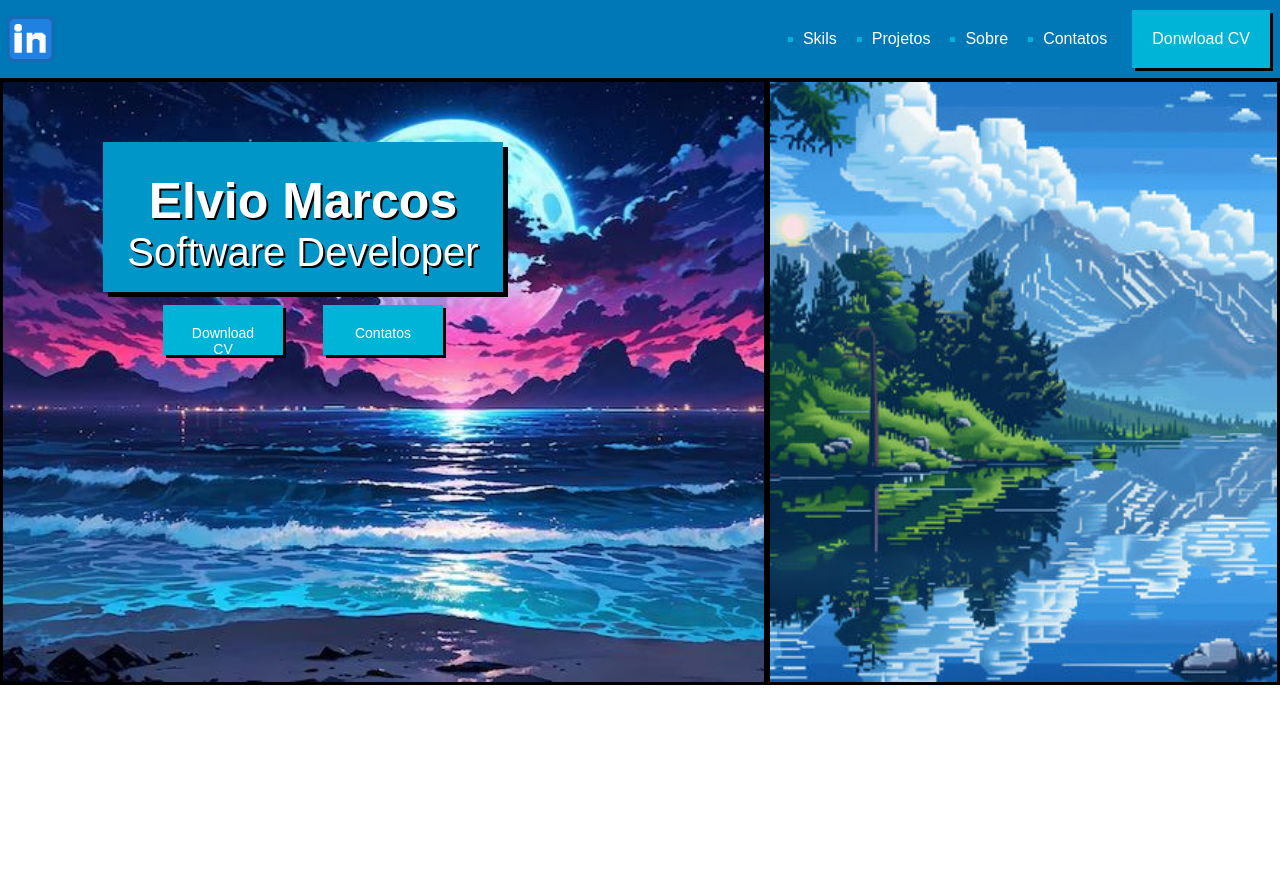
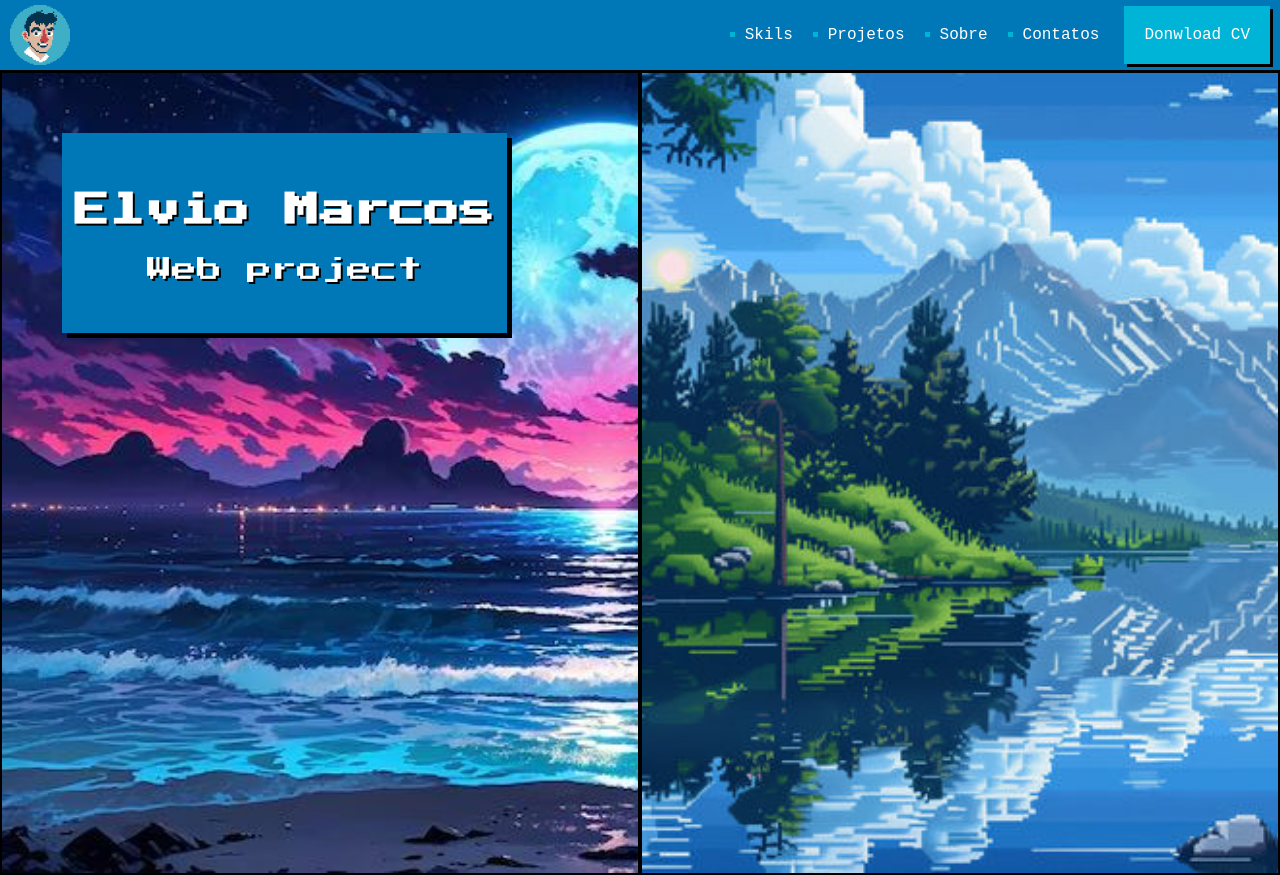
Before and after one commit to elviomarcos1/html-css-project, a plain HTML site: page index.html in a window 1280 px wide. Before the commit the page ends 800 px from the top, so only its background shows below. Drawn offline with Linux system fonts and the light colour scheme; a web font is replaced by a local one.

Commit message:
Primeiro Commit

```diff
--- /dev/null
+++ b/css/button.css
@@ -0,0 +1,15 @@
+.button{
+    display: flex;
+    align-items: center;
+    margin: 10px 10px;
+    padding: 20px;
+    text-decoration: none;
+    background: #00b4d8;
+    box-shadow: 3px 3px black;
+    transition: linear 80ms;
+}
+
+.button:hover{
+    transform: scale(1.01);
+    box-shadow: none;
+}
--- /dev/null
+++ b/css/nav-bar.css
@@ -0,0 +1,52 @@
+.nav-bar{
+    font-family: "Nanum Gothic Coding", monospace;
+    display: flex;
+    justify-content: space-between;
+    align-items: center;
+    border-bottom: 1px solid black;
+    background: #0077b6;
+}
+
+.logo{
+    margin-left: 5px;
+    height: 60px;
+    width: 60px;
+    padding: 5px;
+}
+
+.logo:hover{
+    transform: scale(1.03);
+}
+
+.menu{
+    display: flex;
+    margin: 0;
+}
+
+.menu-a{
+    display: flex;
+    align-items: center;
+    padding: 5px;
+}
+
+.menu a{
+    display: inline-block;
+    margin: 0 10px;
+    color: #fff;
+    text-decoration: none;
+    transition: linear 80ms;
+}
+
+.menu-a a:hover{
+    transform: scale(1.03);
+}
+
+.menu-a a::before{
+    display: inline-block;
+    vertical-align: middle;
+    margin-right: 10px;
+    content: "";
+    width: 5px;
+    height: 5px;
+    background: #00b4d8;
+}
--- a/css/reset.css
+++ b/css/reset.css
@@ -1,7 +1,4 @@
-@import url('https://fonts.googleapis.com/css2?family=Tiny5&display=swap');
-
 body{
-  font-family: "Tiny5", sans-serif;
   margin: 0;
   padding: 0;
 }
--- a/css/style.css
+++ b/css/style.css
@@ -1,143 +1,43 @@
-.menu{
-    display: flex;
-    justify-content: space-between;
-    align-items: center;
-    border-bottom: 1px solid black;
-    background: #0077b6;
-}
-
-.logo{
-    height: 50px;
-    width: 50px;
-    padding: 5px;
-}
-
-.logo:hover{
-    transform: scale(1.03);
-}
-
-.nav-bar{
-    display: flex;
-    margin: 0;
-}
-
-.nav-bar-a{
-    display: flex;
-    align-items: center;
-    padding: 5px;
-}
-
-.nav-bar a{
-    display: inline-block;
-    margin: 0 10px;
-    color: #fff;
-    text-decoration: none;
-    transition: linear 80ms;
-}
-
-.nav-bar-a a:hover{
-    transform: scale(1.03);
-}
-
-#button{
-    display: flex;
-    align-items: center;
-    margin: 10px 10px;
-    padding: 20px;
-    background: #00b4d8;
-    box-shadow: 3px 3px black;
-    transition: linear 80ms;
-}
-
-#button:hover{
-    transform: scale(1.01);
-    box-shadow: none;
-}
-
-.nav-bar-a a::before{
-    display: inline-block;
-    vertical-align: middle;
-    margin-right: 10px;
-    content: "";
-    width: 5px;
-    height: 5px;
-    background: #00b4d8;
-}
-
-.banner-main{
+.banner{
     display: flex;
 }
 
-.banner-main section{
+.banner .banner-left, .banner-right{
+    display: flex;
+    width: 60%;
+    height: 800px;
+    background-repeat: no-repeat;
     background-size: cover;
-    background-repeat: no-repeat;
+    border: solid #000 2px;
 }
 
 .banner-left{
-    display: inline-flex;
-    width: 60%;
-    height: 600px;
-    background-image: url(/assets/img/baixados\ \(1\).jpeg);
-    border: solid #000;
+    background-image: url(/html-css-project/assets/img/banner-left.jpeg);
+}
+
+.banner-right{
+    background-image: url(/html-css-project/assets/img/banner-right.jpeg);
 }
 
 .title{
-    background-color: #0096c7;
-    height: 150px;
-    width: 400px;
-    margin: 60px 100px;
-    box-shadow: #000 5px 5px;
+    display: inline-block;
+    height: 200px;
+    width: 70%;
+    margin-top: 60px;
+    margin-left: 60px;
     text-align: center;
-    align-items: center;
+    font-family: "Press Start 2P", system-ui;
+    background-color: #0077b6;
+    color: #FFF;
+    text-shadow: black 2px 2px;
+    box-shadow:black 5px 5px;
 }
 
 .title h1{
-    margin-bottom: 0;
-    margin-top: 30px;
-    display: inline-flex;
-    font-size: 50px;
-    color: #fff;
-    font-weight: 800px;
-    text-shadow: #000 2px 2px;
+    margin-top: 60px;
+    font-size: 35px;
 }
 
 .title p{
-    display: inline-block;
-    margin: 0;
-    font-size: 40px;
-    color: #fff;
-    text-shadow: #000 2px 2px;
+    font-size: 25px;
 }
-
-.button-banner{
-    display: inline-flex;
-    margin-top: 20px;
-}
-
-.button-banner a{
-    display: inline-block;
-    text-align: center;
-    font-size: 14px;
-    margin: 10px 20px;
-    width: 80px;
-    height: 10px;
-    padding: 20px;
-    color: #fff;
-    background: #00b4d8;
-    box-shadow: 3px 3px black;
-    text-decoration: none;
-    transition: linear 80ms;
-}
-
-.button-banner a:hover{
-    transform: scale(1.01);
-    box-shadow: none;
-}
-
-.banner-right{
-    display: inline-flex;
-    width: 40%;
-    height: 600px;
-    background-image: url(/assets/img/Pixel\ Art\ Mountainscape\ 1.jpeg);
-    border: solid #000;
-}
--- a/index.html
+++ b/index.html
@@ -3,37 +3,38 @@
 <head>
     <meta charset="UTF-8">
     <meta name="viewport" content="width=device-width, initial-scale=1.0">
+    <link rel="preconnect" href="https://fonts.googleapis.com">
+    <link rel="preconnect" href="https://fonts.gstatic.com" crossorigin>
+    <link href="https://fonts.googleapis.com/css2?family=Nanum+Gothic+Coding&family=Press+Start+2P&display=swap" rel="stylesheet">
     <link rel="stylesheet" href="css/reset.css">
     <link rel="stylesheet" href="css/style.css">
-    <link rel="stylesheet" href="styletest.css">
+    <link rel="stylesheet" href="css/nav-bar.css">
+    <link rel="stylesheet" href="css/button.css">
     <title>Elvio Marcos</title>
 </head>
 <body>
-    <header class="menu">
-        <img class="logo" src="assets/img/logoLikedin.png" alt="Logo Linkedin">
-        <div class="nav-bar">
-            <nav class="nav-bar-a">
+    <header class="nav-bar">
+        <img class="logo" src="assets/img/logo.webp" alt="Logo Linkedin">
+        <div class="menu">
+            <nav class="menu-a">
                 <a href="">Skils</a>
                 <a href="">Projetos</a>
                 <a href="">Sobre</a>
                 <a href="">Contatos</a>
             </nav>
-            <a id="button" href="">Donwload CV</a>
+            <a class="button" href="">Donwload CV</a>
         </div>
     </header>
-    <section class="banner-main">
-        <section class="banner-left">
-                <div class="title">
-                    <h1>Elvio Marcos</h1>
-                    <p>Software Developer</p>
-                    <div class="button-banner">
-                        <a href="">Download CV</a>
-                        <a href="">Contatos</a>
-                    </div>
-                </div>
-        </section>
-        <section class="banner-right">
-        </section>
+
+    <section class="banner">
+        <div class="banner-left">
+            <div class="title">
+                <h1>Elvio Marcos</h1>
+                <p>Web project</p>
+            </div>
+        </div>
+        <div class="banner-right">
+        </div>
     </section>
 </body>
 </html>
```
Also changed, not shown: assets/img/banner-left.jpeg (renamed from assets/img/baixados (1).jpeg), assets/img/banner-right.jpeg (renamed from assets/img/Pixel Art Mountainscape 1.jpeg), assets/img/logo.webp (added), assets/img/logoLikedin.png (deleted).
